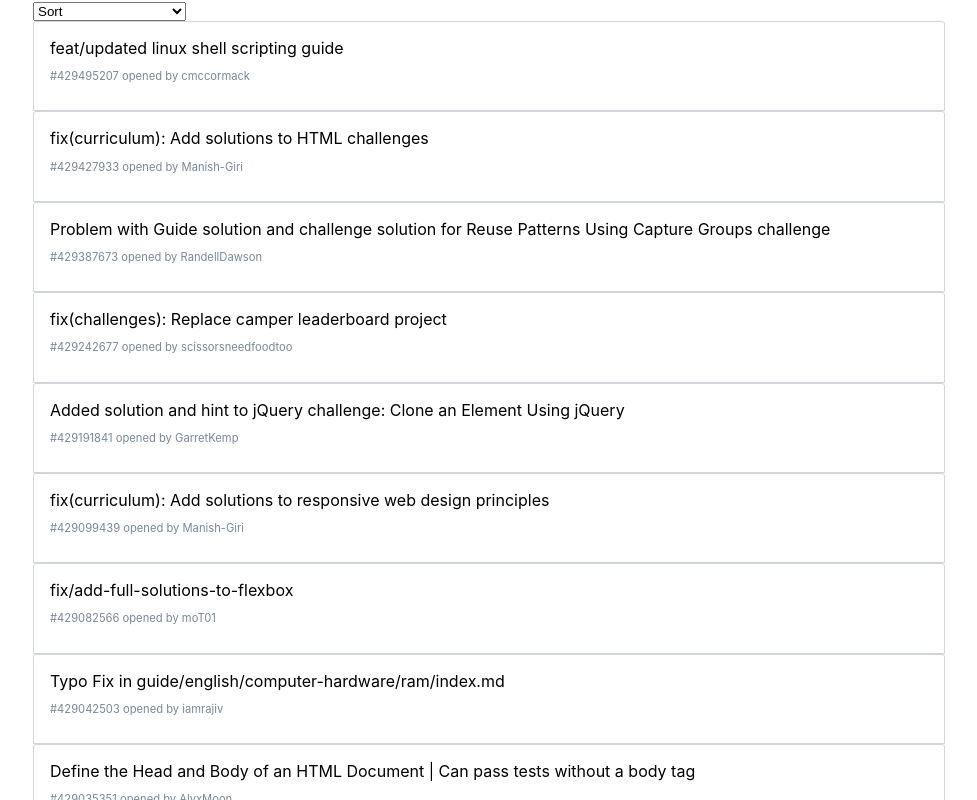
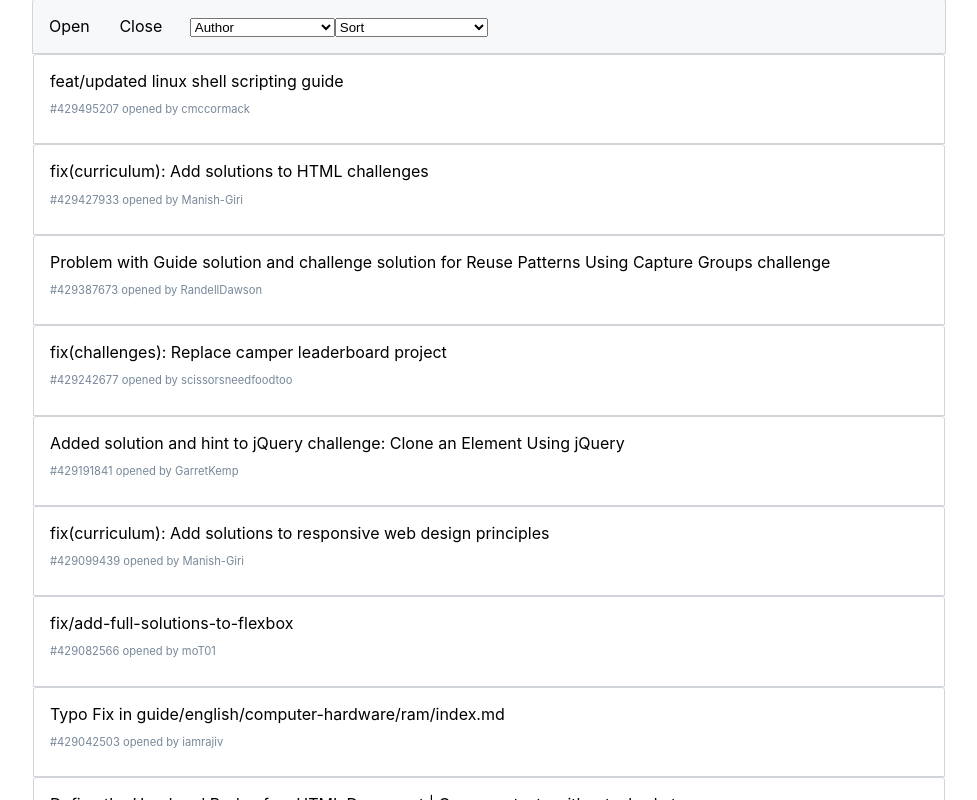
Before and after one commit to sonamdew08/github-issue-project, a React (Create React App) app: page / in a window 1280 px wide. Shown: the top 800 px of the page, without its empty margins (151-1128 px from the left). Built offline with nearby package versions, Linux system fonts and the light colour scheme.

Commit message:
changes made in open

```diff
--- a/src/App.js
+++ b/src/App.js
@@ -3,7 +3,7 @@ import './App.css';
 import Container from '@material-ui/core/Container';
 import jsonData from './issues.json';
 import IssuesList from './issueData/issuelist';
-// import IssueHeader from "./IssueHeader/IssueHeader";
+import FilteredIssue from "./IssueHeader/IssueHeader";
 import Sort from "./IssueHeader/Sort"
 
 var data = JSON.parse(JSON.stringify(jsonData))
@@ -13,9 +13,13 @@ class Issue extends React.Component {
         super(props);
         this.state = {
             issues: [],
-            fetch: false
+            fetch: false,
+            currentFilter: "open"
         }
         // console.log("Inside Constructor")
+        this.getFilteredListOfIssues = this.getFilteredListOfIssues.bind(this)
+        // this.getListOfIssues = this.getListOfIssues.bind(this)
+
     }
 
     componentDidMount(){
@@ -25,19 +29,17 @@ class Issue extends React.Component {
         }
     }
 
-    getListOfIssues(){
+    getFilteredListOfIssues(value){
         console.log("Inside getListofissues")
-        this.setState({issues: this.props.data})
+        this.setState({issues: value})
+        console.log("_________", this.state.issues)
     }
 
     render(){
         // console.log("Inside app render")
         return (
             <Container maxWidth="md">
-                {/* <IssueHeader issues = {this.state.issues}/> */}
-
-                <Sort issue = {this.props.issues} sortData = {this.getListOfIssues}/>
-
+                <FilteredIssue issues = {data} filteredList = {this.getFilteredListOfIssues} />
                 {this.state.fetch? <IssuesList data={this.state.issues}/>: "Loading.."}
             </Container>
         );
--- a/src/IssueHeader/Close.js
+++ b/src/IssueHeader/Close.js
@@ -30,7 +30,7 @@ class Close extends React.Component{
         return (
             <span className="open">
                 <a href="" className="open-close" onClick={this.handleClick}>Close</a>
-                {this.state.close?<IssuesList data={this.state.closedIssue} fetch={this.state.fetch}/>:""}
+                {/* {this.state.close?<IssuesList data={this.state.closedIssue} fetch={this.state.fetch}/>:""} */}
             </span>
         );
     }
--- a/src/IssueHeader/IssueHeader.js
+++ b/src/IssueHeader/IssueHeader.js
@@ -8,24 +8,37 @@ import Open from "./Open";
 import Sort from "./Sort";
 import Projects from "./Projects";
 
-class IssueHeader extends React.Component{
+class FilteredIssue extends React.Component{
+    constructor(props){
+        super(props);
+        this.state = {
+            issues: []
+        }
+        this.getListOfIssues = this.getListOfIssues.bind(this)
+    }
+
+    getListOfIssues(value){
+        this.setState({issues: value})
+        console.log("##########", this.state.issues)
+        this.props.filteredList(this.state.issues)
+    }
 
     render(){
         console.log("in issue header render")
-        console.log(this.props)
+        // console.log(this.props.currentFilter)
         return (
             <div className="issue-header">
-                <Open issue = {this.props.issues}/>
-                <Close issue = {this.props.issues}/>
+                <Open issue = {this.props.issues} openedData = {this.getListOfIssues} />
+                <Close issue = {this.props.issues} closedData = {this.getListOfIssues}/>
                 <Author issue = {this.props.issues}/>
                 {/* <Labels issue = {this.props.issues}/> */}
                 <Projects issue = {this.props.issues}/>
                 <MileStones issue = {this.props.issues}/>
                 <Assignee issue = {this.props.issues}/>
-                <Sort issue = {this.props.issues}/>
+                <Sort issue = {this.props.issues} sortData = {this.getListOfIssues} />
             </div>
         );
     }
 }
 
-export default IssueHeader
+export default FilteredIssue;
--- a/src/IssueHeader/Open.js
+++ b/src/IssueHeader/Open.js
@@ -14,23 +14,32 @@ class Open extends React.Component{
         this.handleClick = this.handleClick.bind(this);
     }
 
+    componentDidUpdate(){
+        if(!this.state.fetch){
+            this.setState({issues: this.props.issue, fetch: true})
+        }
+        if(this.state.open){
+            if(this.state.issues.length > 0){
+                this.setState({openedIssue : this.state.issues.filter((item) => (item.state === 'open')), open: false})
+                console.log("---openned Issue ---", this.state.openedIssue)
+                this.props.openedData(this.state.openedIssue)
+            }
+        }
+    }
+
     handleClick(event){
         event.preventDefault()
-        if(!this.state.open){
-            this.setState({issues: this.props.issue, open: true})
-        }
-        if(this.state.issues.length > 0){
-            this.setState({openedIssue : this.state.issues.filter((item) => (item.state === 'open'))})
-        }
-
+        console.log("inside handleClick of open")
+        console.log(this.state.issues)
+        this.setState({open: true})
     }
 
     render(){
-        // console.log("inside open component" , this.props)
+        console.log("inside open component" , this.props)
         return (
             <span className="open">
                 <a href="" className="open-close" onClick={this.handleClick}>Open</a>
-                {this.state.open?<IssuesList data={this.state.openedIssue} fetch={this.state.fetch}/>:""}
+                {/* {this.state.open?<IssuesList data={this.state.openedIssue} fetch={this.state.fetch}/>:""} */}
             </span>
 
         );
--- a/src/IssueHeader/Sort.js
+++ b/src/IssueHeader/Sort.js
@@ -19,24 +19,27 @@ class Sort extends React.Component{
         if(this.state.value === 'newest'){
             console.log("newest")
             let data = sortJsonData(this.state.data, "created_at", 'des')
-            this.setState({sortedData: data, sort: true})
+            this.setState({sortedData: data, sort: true, fetch:false})
+            this.props.sortData(this.state.sortedData)
         }
         if(this.state.value === 'oldest'){
             console.log("oldest")
             let data = sortJsonData(this.state.data, "created_at", 'asc')
-            this.setState({sortedData: data, sort: true})
+            this.setState({sortedData: data, sort: true, fetch:false})
+            this.props.sortData(this.state.sortedData)
         }
         if(this.state.value === 'recently updated'){
             console.log("recently updated")
             let data = sortJsonData(this.state.data, "updated_at", 'des')
             this.setState({sortedData: data, sort: true})
+            this.props.sortData(this.state.sortedData)
         }
         if(this.state.value === 'least recently updated'){
             console.log("least recently updated")
             let data = sortJsonData(this.state.data, "updated_at", 'asc')
             console.log("data", data)
             this.setState({sortedData: data, sort: true})
-
+            this.props.sortData(this.state.sortedData)
         }
 
     }
--- a/src/issueData/issuelist.js
+++ b/src/issueData/issuelist.js
@@ -6,7 +6,8 @@ class IssuesList extends React.Component{
     constructor(props){
         super(props)
         this.state = {
-            fetch: this.props.fetch || false,
+            fetch: false,
+            data: false,
             issues: []
         }
         console.log("calling constructor")
@@ -15,21 +16,24 @@ class IssuesList extends React.Component{
 
     componentDidMount(){
         if(!this.state.fetch){
-            this.setState({issues: this.props.data})
+            this.setState({issues: this.props.data, fetch: true, data:true})
         }
     }
 
-    componentDidUpdate(){
+    componentDidUpdate(prevProps){
         console.log("updated")
-        if(!this.state.fetch){
+        console.log("prevProps", prevProps)
+        console.log("currProps", this.props)
+        // this.setState({issues: this.props.data})
+        if(prevProps !== this.props){
             console.log("inside update condition")
-            this.setState({issues: this.props.data, fetch: true})
+            this.setState({issues: this.props.data, data: false})
         }
     }
 
     render(){
         console.log("inside issueslist render")
-        console.log(this.state)
+        console.log(this.props)
         return (
             <div>
                 {console.log("--------------------", this.state)}
```
Also changed, not shown: src/issues.json.
